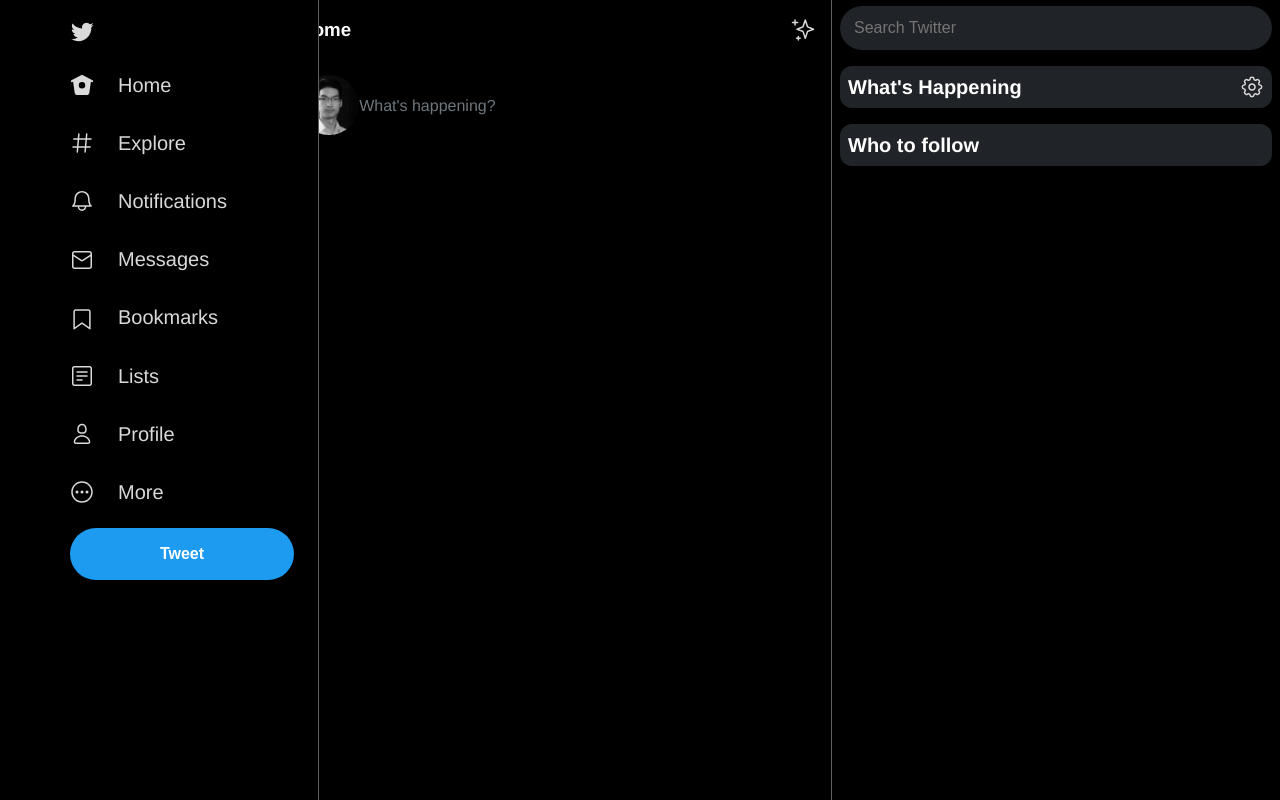
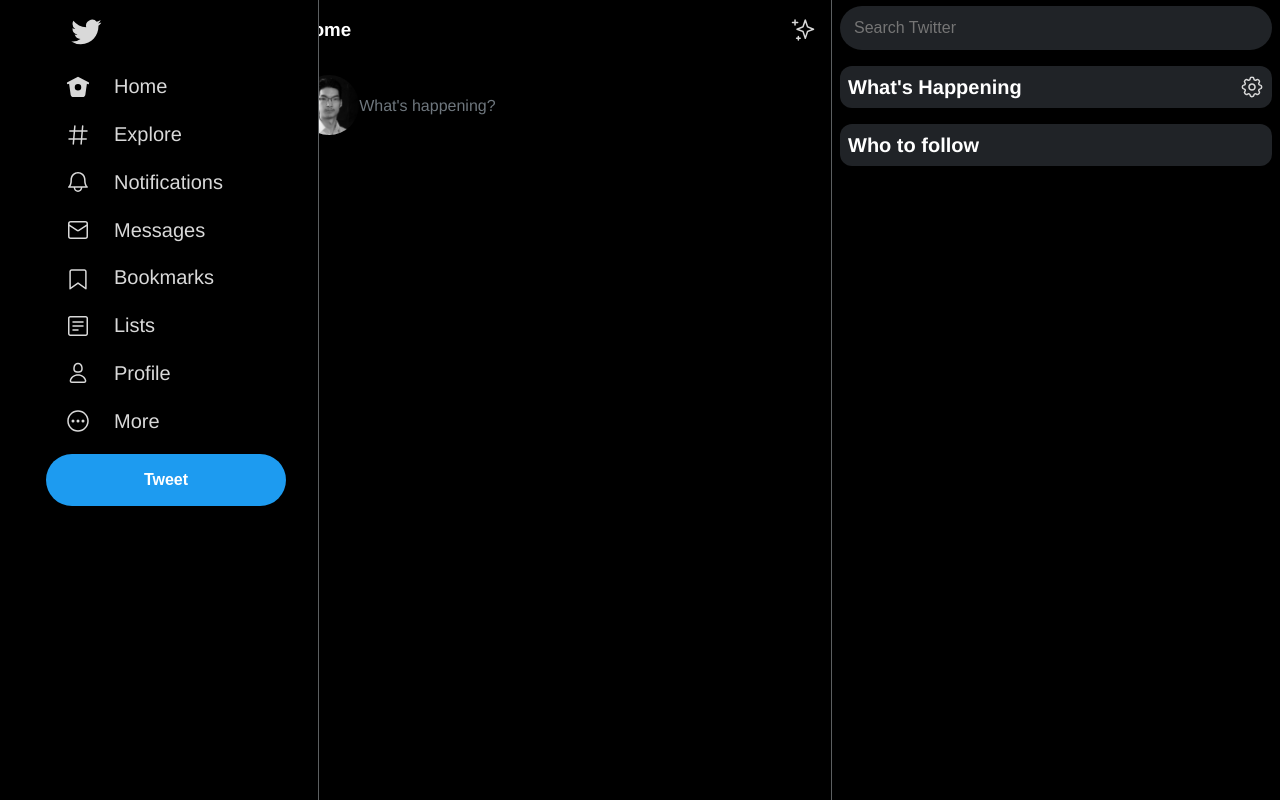
Before and after one commit to draqist/twira, a React (Create React App) app: page / in a window 1280 px wide. Built offline with nearby package versions, Linux system fonts and the light colour scheme; the HTML template or start-up script is replaced by a standard one.

Commit message:
created a dev branch and also tried modifying the data fetcher

```diff
--- a/package.json
+++ b/package.json
@@ -6,6 +6,7 @@
     "@testing-library/jest-dom": "^5.11.4",
     "@testing-library/react": "^11.1.0",
     "@testing-library/user-event": "^12.1.10",
+    "dotenv": "^14.2.0",
     "firebase": "^9.4.0",
     "firebase-tools": "^9.22.0",
     "framer-motion": "^5.3.0",
--- a/src/Components/Button/button.scss
+++ b/src/Components/Button/button.scss
@@ -1,5 +1,5 @@
 .btn{
-  width: 14rem;
+  width: 15rem;
   height: 3.25rem;
   text-align: center;
   background-color:#1D9BF0 ;
@@ -7,7 +7,8 @@
   border-radius: 3.25rem;
   font-size: 1rem;
   font-weight: 600;
-  margin-top: 6px;
+  margin-top: 8px;
+  margin-left: -1.5rem;
 }
 @media screen and (max-width: 1024px){
   .btn{
--- a/src/Components/Sidebar/Sidebar.js
+++ b/src/Components/Sidebar/Sidebar.js
@@ -18,7 +18,7 @@
   return (
     <section className = 'sidebar'>
       <div className = 'inner'>
-      <img src={Twitter} alt='twitter-logo' style = {{'height': '2rem', 'width': '24px'}} />
+      <img src={Twitter} alt='twitter-logo' style = {{'height': '2rem', 'width': '2rem'}} />
         <div className = 'routes'>
           <Sroutes RoutImg={ Home } Route = {'Home'} link = {'/'} display = {display}/>
           <Sroutes RoutImg={ Explore } Route = {'Explore'} link = {'/explore'} display = {display}/>
--- a/src/Components/Sidebar/sidebar.scss
+++ b/src/Components/Sidebar/sidebar.scss
@@ -12,7 +12,7 @@
     flex-direction: column;
   }
   .routes{
-    padding-top: .5rem;
+    padding-top: 1rem;
   }
 }
 @media screen and (max-width: 1025px) {
--- a/src/Components/sroutes/Sroutes.js
+++ b/src/Components/sroutes/Sroutes.js
@@ -7,12 +7,14 @@
 
   return (
     <div className = 'hover'>
-      <Link to = {link} className = 'sroutes'>
-        <img src={ RoutImg } alt = {`${RoutImg}`} />
+      <div className = 'hov'>
+        <Link to = {link} className = 'sroutes'>
+        <img src={ RoutImg } alt = {`${RoutImg}`} className = 'routimage' />
         <div style={{display: display} }>
           <h3> { Route}</h3>
         </div>
       </Link>
+      </div>
     </div>
   )
 }
--- a/src/Components/sroutes/sroutes.scss
+++ b/src/Components/sroutes/sroutes.scss
@@ -1,27 +1,31 @@
 .hover{
-  width: calc(100% - 1.5rem);
-  :hover{
-    background-color: #4e5153cb;
-    border-radius: 3rem;
-    padding: 0 1rem;
+  width: 100%;
+  .hov{
+    width: 100%;
+    margin-left: -1.5rem;
+    margin-top: -.15rem;
   }
   .sroutes{
     display: flex;
     flex-direction: row;
-    width: 100%;
     justify-content: flex-start;
-    padding: .5rem 0;
+    padding: .25rem 0;
     align-items: center;
     background-color: none;
+    width: 80%;
+
+    .routimage{
+      padding-left: 1.25rem;
+    }
+    .routimage :hover{
+      background-color: transparent;
+    }
     h3{
       font-size: 1.25rem;
       color: #d9d9d9;
       margin: .6rem 0 ;
       font-weight: 400;
       padding-left: 1.5rem;
-      :hover{
-        background-color: trs;
-      }
     }
   }
 }
@@ -30,3 +34,10 @@
     padding: 1rem;
   }
 }
+  .hov :hover{
+  background-color: #f7fafd13;
+  border-radius: 3rem;
+  }
+  .sroutes :hover{
+    background-color: transparent;
+  }
```
Also changed, not shown: src/TwitterDataFetcher.js (added, +21 -0 lines), 1 other file (tests, documents, lock files or other folders).
